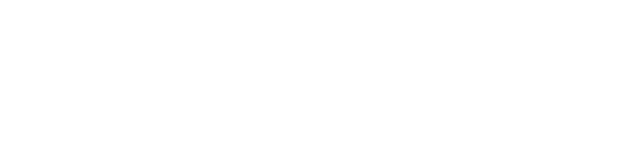
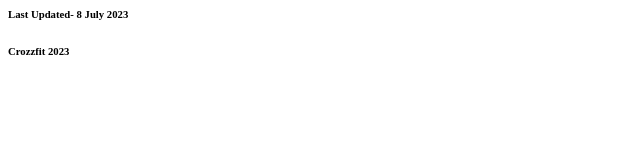
Before and after one commit to yo-ku/yokichi.my.to, a plain HTML site: page index.html in a window 1280 px wide. Shown: the whole page, without its empty margins (0-640 px from the left). Drawn offline with Linux system fonts and the light colour scheme.

Commit message:
Update index.html

```diff
--- a/index.html
+++ b/index.html
@@ -1 +1,3 @@
-<meta http-equiv="refresh" content="5; URL=https://www.youtube.com/watch?v=COWcBfLKbyw" />
+<meta http-equiv="refresh" content="3; URL=https://www.youtube.com/watch?v=cWUIeq4gViA&ab_channel=Rollify" />
+<h6>Last Updated- 8 July 2023</h6>
+<h6>Crozzfit 2023</h6>
```
